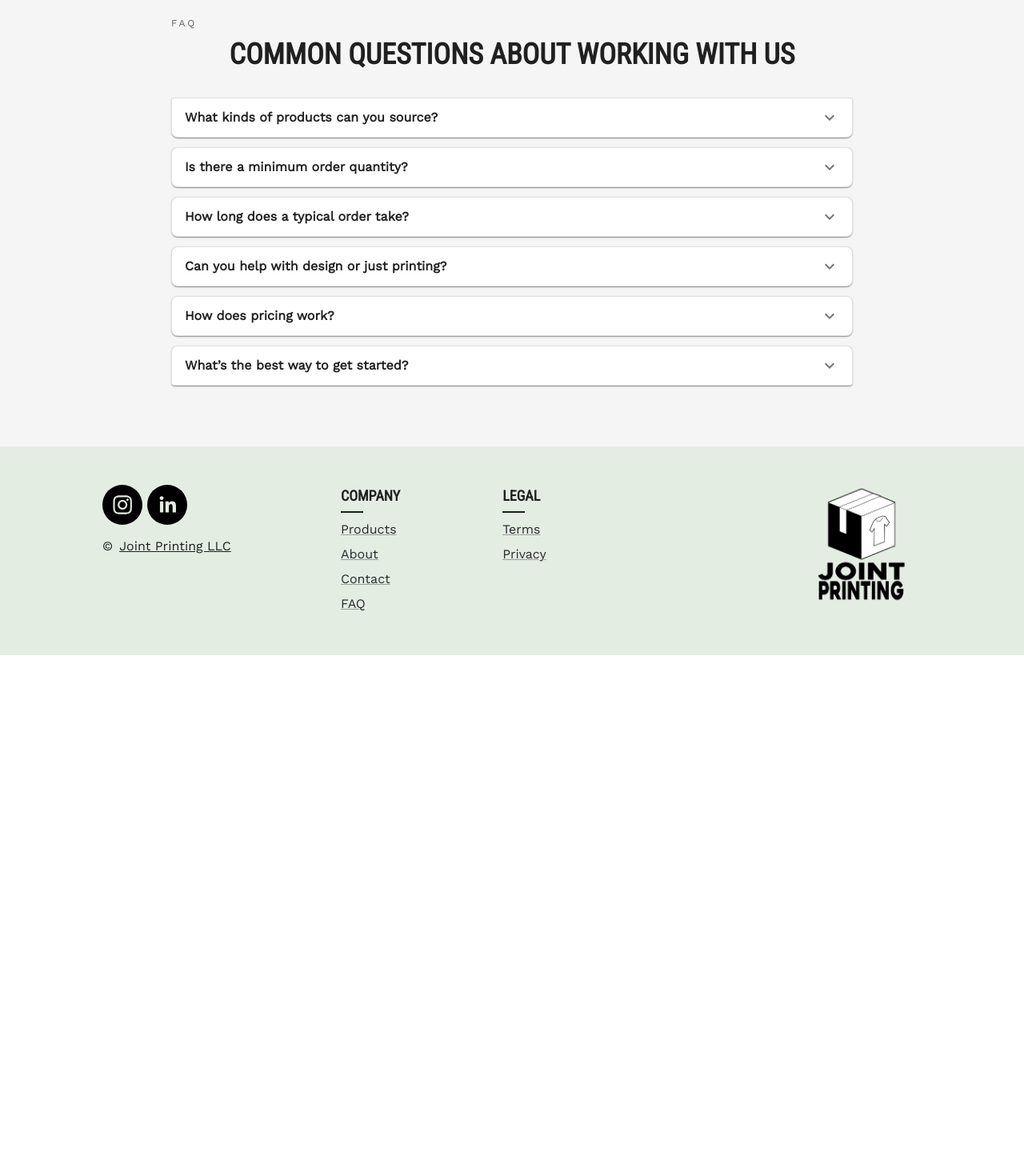
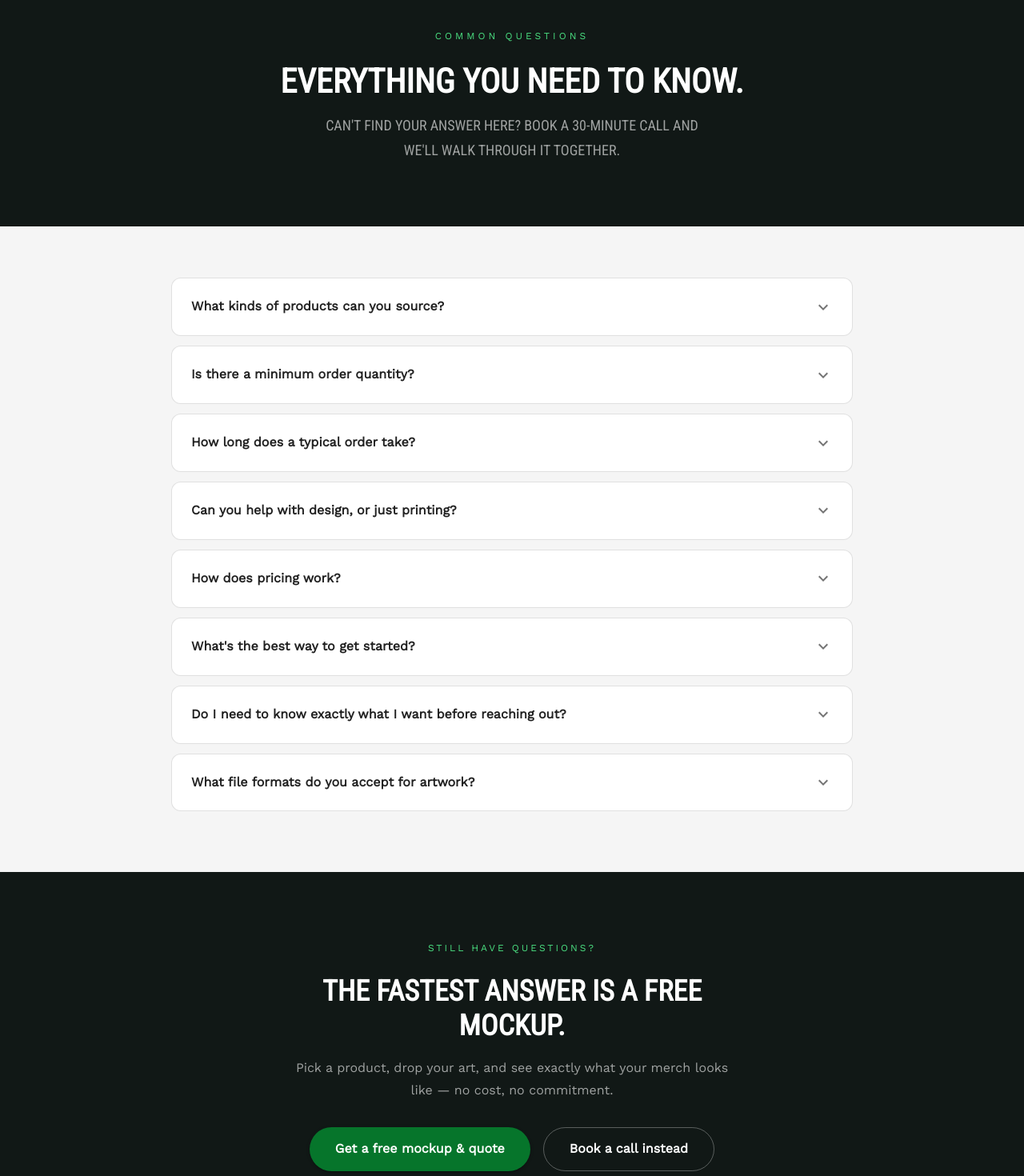
Before and after one commit to Jointprinting/website-frontend, a React (Create React App) app: page /faq in a window 1280 px wide. Shown: the part 120-1590 px from the top of the page at 80% size. Before the commit the page ends 939 px from the top, so only its background shows below. Built offline with nearby package versions, Linux system fonts and the light colour scheme.

Commit message:
Update FAQ.js

```diff
--- a/src/screens/FAQ.js
+++ b/src/screens/FAQ.js
@@ -5,83 +5,181 @@ import Container from '@mui/material/Container';
 import Accordion from '@mui/material/Accordion';
 import AccordionSummary from '@mui/material/AccordionSummary';
 import AccordionDetails from '@mui/material/AccordionDetails';
+import Button from '@mui/material/Button';
 import ExpandMoreIcon from '@mui/icons-material/ExpandMore';
 import MuiTypography from '@mui/material/Typography';
 import Typography from '../modules/components/Typography';
+import { Link as RouterLink } from 'react-router-dom';
 
-function FAQ() {
 const faqs = [
   {
     q: 'What kinds of products can you source?',
-      a: 'Most apparel (tees, crews, hoodies, hats) plus bags, drinkware, and a wide range of promo items. If it can be printed or embroidered, there’s a good chance we can find it.',
+    a: 'Most apparel (tees, crews, hoodies, hats) plus bags, drinkware, and a wide range of promo items. Check our Catalogs page for the full picture — and if you spot something not listed, just ask.',
   },
   {
     q: 'Is there a minimum order quantity?',
-      a: 'Our sweet spot is 50+ units per design. We can sometimes flex lower depending on the item and print method, but pricing is always better once you hit real “run” numbers.',
+    a: 'Our sweet spot is 50+ units per design. We can sometimes flex lower depending on the item and print method, but pricing is always better once you hit real run numbers.',
   },
   {
     q: 'How long does a typical order take?',
-      a: 'Most projects land in the 3–4 week range from approved mockups and payment, depending on decoration method and stock. If you have a hard date, we’ll work backward and tell you honestly what’s realistic.',
+    a: 'Most projects land in the 3–4 week range from approved mockups and payment, depending on decoration method and stock. If you have a hard date, we\'ll work backward and tell you honestly what\'s realistic.',
   },
   {
-      q: 'Can you help with design or just printing?',
-      a: 'Both. If you already have art, we’ll prep it for production. If you just have a logo and a half-formed idea, we can help translate that into a clean set of merch concepts.',
+    q: 'Can you help with design, or just printing?',
+    a: 'Both. If you already have art, we\'ll prep it for production. If you just have a logo and a half-formed idea, we can help translate that into a clean set of merch concepts.',
   },
   {
     q: 'How does pricing work?',
     a: 'Pricing is based on blank brand, decoration method, number of print locations, and quantity. We send tiered quotes (e.g., 50 / 100 / 150 units) so you can see where the best value is.',
   },
   {
-      q: 'What’s the best way to get started?',
-      a: 'Hit “Get your free mockup & quote” on the homepage, pick a few products, and send us your art or ideas. We’ll come back with mockups, recommendations, and clear next steps.',
+    q: 'What\'s the best way to get started?',
+    a: 'Hit "Get your free mockup & quote" below, pick a few products from our catalog, and send us your art or ideas. We\'ll come back with mockups, recommendations, and clear next steps — usually within 24 hours.',
+  },
+  {
+    q: 'Do I need to know exactly what I want before reaching out?',
+    a: 'Not at all. A lot of our best orders start with "I kind of want something like this." Tell us your budget, your audience, and what the merch is for — we\'ll handle the rest.',
+  },
+  {
+    q: 'What file formats do you accept for artwork?',
+    a: 'Vector files (AI, EPS, SVG) are ideal. High-res PNGs (300dpi+) work too. If you only have a low-res logo, let us know — we can often work with it or advise on a quick fix.',
   },
 ];
 
+export default function FAQ() {
   return (
-    <Box bgcolor="#f5f5f5" py={8}>
+    <Box sx={{ bgcolor: '#f5f5f5', minHeight: '100vh' }}>
+
+      {/* ── HERO ── */}
+      <Box sx={{ bgcolor: '#111816', py: { xs: 8, md: 10 }, textAlign: 'center' }}>
         <Container maxWidth="md">
+          <MuiTypography
+            variant="overline"
+            sx={{ letterSpacing: 4, color: '#4ade80', display: 'block', mb: 2, fontSize: 12 }}
+          >
+            COMMON QUESTIONS
+          </MuiTypography>
           <Typography
-          variant="overline"
-          align="center"
-          sx={{ letterSpacing: 3, color: 'text.secondary', mb: 1 }}
+            variant="h3"
+            component="h1"
+            sx={{ color: 'white', fontWeight: 800, mb: 2, lineHeight: 1.15 }}
           >
-          FAQ
+            Everything you need to know.
           </Typography>
-        <Typography
-          variant="h4"
-          component="h1"
-          align="center"
-          sx={{ mb: 4 }}
+          <MuiTypography
+            variant="h6"
+            sx={{ color: 'rgba(255,255,255,0.6)', fontWeight: 300, maxWidth: 500, mx: 'auto', lineHeight: 1.7 }}
           >
-          Common questions about working with us
-        </Typography>
+            Can't find your answer here? Book a 30-minute call and we'll walk through it together.
+          </MuiTypography>
+        </Container>
+      </Box>
 
+      {/* ── ACCORDIONS ── */}
+      <Container maxWidth="md" sx={{ py: { xs: 6, md: 8 } }}>
         {faqs.map((item, idx) => (
           <Accordion
             key={idx}
             disableGutters
+            elevation={0}
             sx={{
               mb: 1.5,
-              borderRadius: 2,
+              borderRadius: '12px !important',
               '&:before': { display: 'none' },
               border: '1px solid',
               borderColor: 'divider',
               overflow: 'hidden',
+              '&.Mui-expanded': {
+                borderColor: '#1a3d2b',
+                boxShadow: '0 4px 20px rgba(26,61,43,0.10)',
+              },
             }}
           >
-            <AccordionSummary expandIcon={<ExpandMoreIcon />}>
-              <MuiTypography fontWeight={600}>{item.q}</MuiTypography>
+            <AccordionSummary
+              expandIcon={<ExpandMoreIcon />}
+              sx={{
+                px: 3,
+                py: 1.5,
+                '&.Mui-expanded': { bgcolor: '#f9fdf9' },
+              }}
+            >
+              <MuiTypography fontWeight={700} fontSize={16}>
+                {item.q}
+              </MuiTypography>
             </AccordionSummary>
-            <AccordionDetails>
-              <MuiTypography color="text.secondary">
+            <AccordionDetails sx={{ px: 3, pb: 3 }}>
+              <MuiTypography color="text.secondary" lineHeight={1.75}>
                 {item.a}
               </MuiTypography>
             </AccordionDetails>
           </Accordion>
         ))}
       </Container>
+
+      {/* ── BOTTOM CTA ── */}
+      <Box sx={{ bgcolor: '#111816', py: { xs: 8, md: 10 }, textAlign: 'center' }}>
+        <Container maxWidth="sm">
+          <MuiTypography
+            variant="overline"
+            sx={{ color: '#4ade80', letterSpacing: 3, display: 'block', mb: 2 }}
+          >
+            STILL HAVE QUESTIONS?
+          </MuiTypography>
+          <Typography
+            variant="h4"
+            sx={{ color: 'white', fontWeight: 800, mb: 2, lineHeight: 1.2 }}
+          >
+            The fastest answer is a free mockup.
+          </Typography>
+          <MuiTypography
+            variant="body1"
+            sx={{ color: 'rgba(255,255,255,0.6)', mb: 4, lineHeight: 1.75 }}
+          >
+            Pick a product, drop your art, and see exactly what your merch looks like — no cost, no commitment.
+          </MuiTypography>
+          <Box sx={{ display: 'flex', gap: 2, justifyContent: 'center', flexWrap: 'wrap' }}>
+            <Button
+              component={RouterLink}
+              to="/products"
+              variant="contained"
+              color="secondary"
+              size="large"
+              sx={{
+                borderRadius: 999,
+                px: 4,
+                py: 1.6,
+                fontSize: 16,
+                fontWeight: 700,
+                textTransform: 'none',
+              }}
+            >
+              Get a free mockup & quote
+            </Button>
+            <Button
+              component="a"
+              href="https://calendly.com/nate-jointprinting/30min"
+              target="_blank"
+              rel="noopener noreferrer"
+              variant="outlined"
+              size="large"
+              sx={{
+                borderRadius: 999,
+                px: 4,
+                py: 1.6,
+                fontSize: 16,
+                fontWeight: 700,
+                textTransform: 'none',
+                borderColor: 'rgba(255,255,255,0.3)',
+                color: 'white',
+                '&:hover': { borderColor: '#4ade80', color: '#4ade80', bgcolor: 'transparent' },
+              }}
+            >
+              Book a call instead
+            </Button>
+          </Box>
+        </Container>
+      </Box>
+
     </Box>
   );
 }
-
-export default FAQ;
```
Lines whose indentation alone changed are shown as unchanged.
